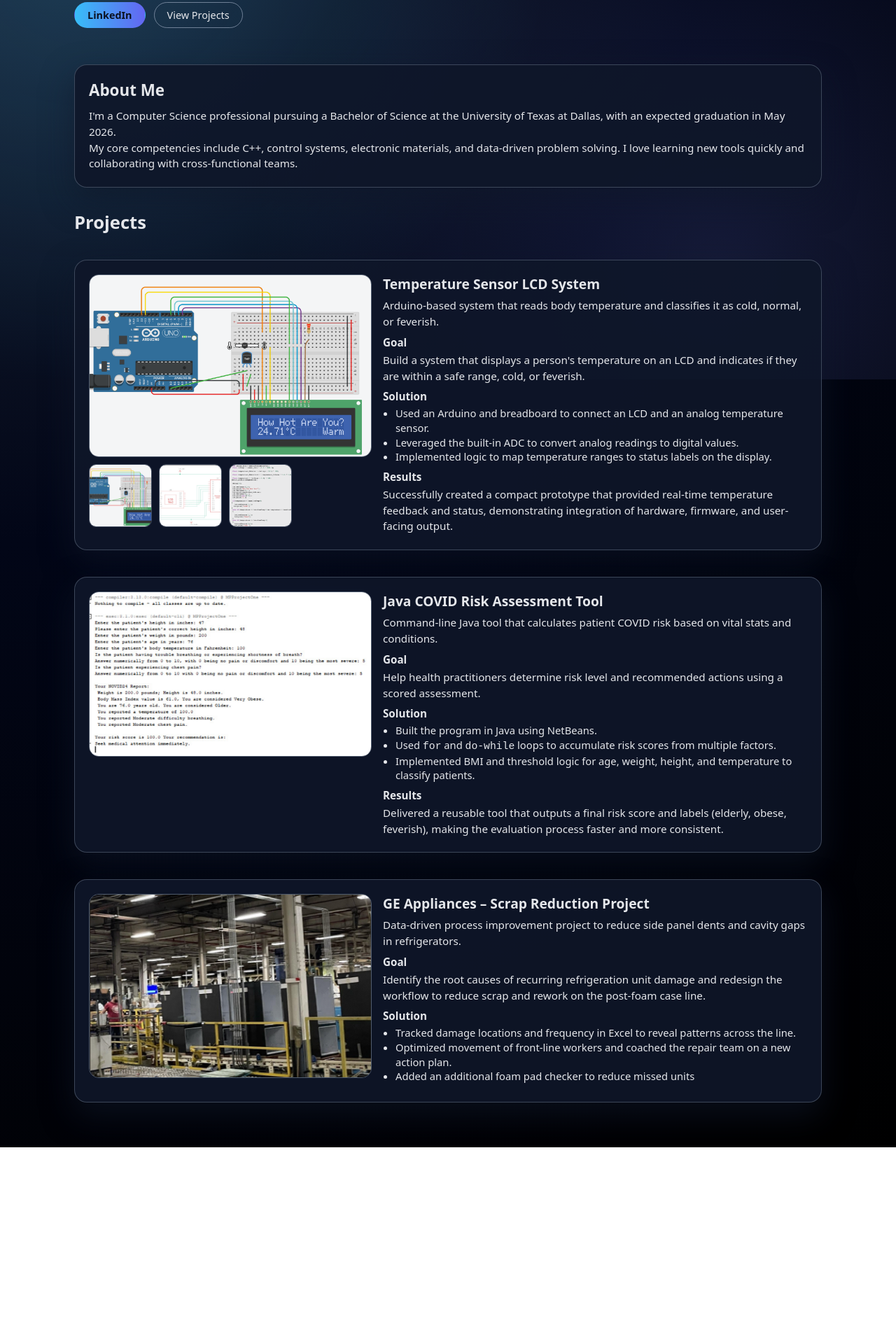
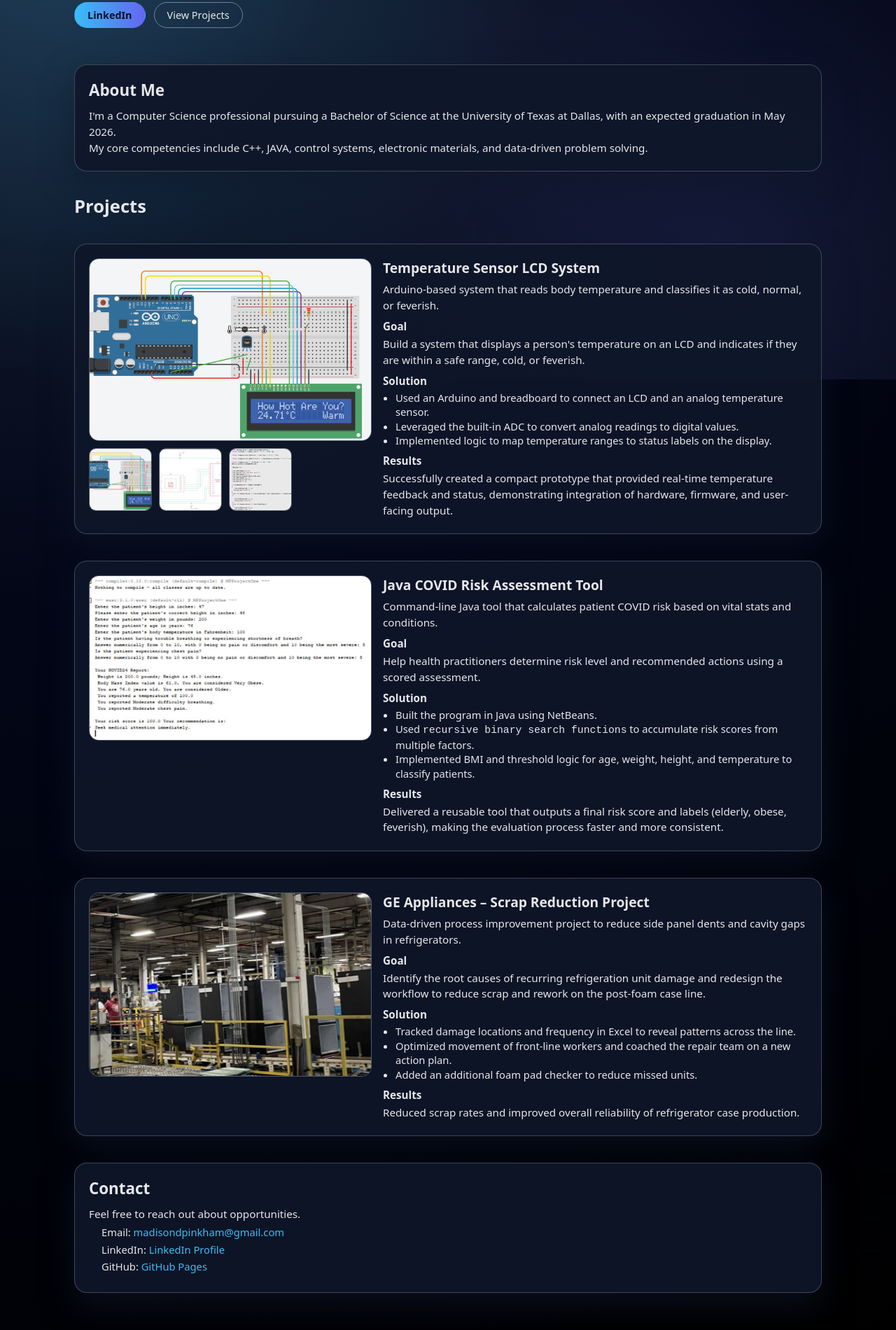
Before and after one commit to MadisonPinkham/MadisonPinkham.github.io, a plain HTML site: page index.html in a window 1280 px wide. Shown: the part 258-2158 px from the top of the page at 70% size. Before the commit the page ends 1897 px from the top, so only its background shows below. Drawn offline with Linux system fonts and the light colour scheme.

Commit message:
Update index.html

```diff
--- a/index.html
+++ b/index.html
@@ -45,8 +45,8 @@
               University of Texas at Dallas, with an expected graduation in May 2026.
             </p>
             <p>
-                My core competencies include C++, control systems, electronic materials, and data-driven problem
-                solving. I love learning new tools quickly and collaborating with cross-functional teams.
+                My core competencies include C++, JAVA, control systems, electronic materials, and data-driven problem
+                solving.
             </p>
         </section>
 
@@ -112,7 +112,7 @@
                         <h4>Solution</h4>
                         <ul>
                             <li>Built the program in Java using NetBeans.</li>
-                            <li>Used <code>for</code> and <code>do-while</code> loops to accumulate risk scores from multiple factors.</li>
+                            <li>Used <code>recursive binary search functions</code> to accumulate risk scores from multiple factors.</li>
                             <li>Implemented BMI and threshold logic for age, weight, height, and temperature to classify patients.</li>
                         </ul>
 
@@ -144,19 +144,34 @@
                         <ul>
                             <li>Tracked damage locations and frequency in Excel to reveal patterns across the line.</li>
                             <li>Optimized movement of front-line workers and coached the repair team on a new action plan.</li>
-                            <li>Added an additional foam pad checker to reduce missed units
-                                <script>
+                            <li>Added an additional foam pad checker to reduce missed units.</li>
+</ul>
+
+<h4>Results</h4>
+<p>
+    Reduced scrap rates and improved overall reliability of refrigerator case production.
+</p>
+</div>
+</article>
+
+
+                <!-- CONTACT -->
 <section id="contact" class="card contact">
     <h2>Contact</h2>
-    <p>Feel free to reach out about opportunities...</p>
+    <p>Feel free to reach out about opportunities.</p>
     <ul class="contact-list">
-        <li>Email: <a href="mailto:YOUR_EMAIL">YOUR_EMAIL</a></li>
-        <li>LinkedIn: <a href="https://yourlinkedin" target="_blank">yourlinkedin</a></li>
-        <li>GitHub: <a href="https://yourgithub" target="_blank">yourgithub</a></li>
+        <li>Email: <a href="mailto:madisondpinkham@gmail.com">madisondpinkham@gmail.com</a></li>
+        <li>LinkedIn: <a href="https://www.linkedin.com/in/madisonpinkham362" target="_blank">LinkedIn Profile</a></li>
+        <li>GitHub: <a href="https://madisonpinkham.github.io" target="_blank">GitHub Pages</a></li>
     </ul>
 </section>
 
+</main>
+
+<script>
 function swapSensorImage(newSrc) {
     document.getElementById("main-sensor-img").src = newSrc;
 }
 </script>
+</body>
+</html>
```
